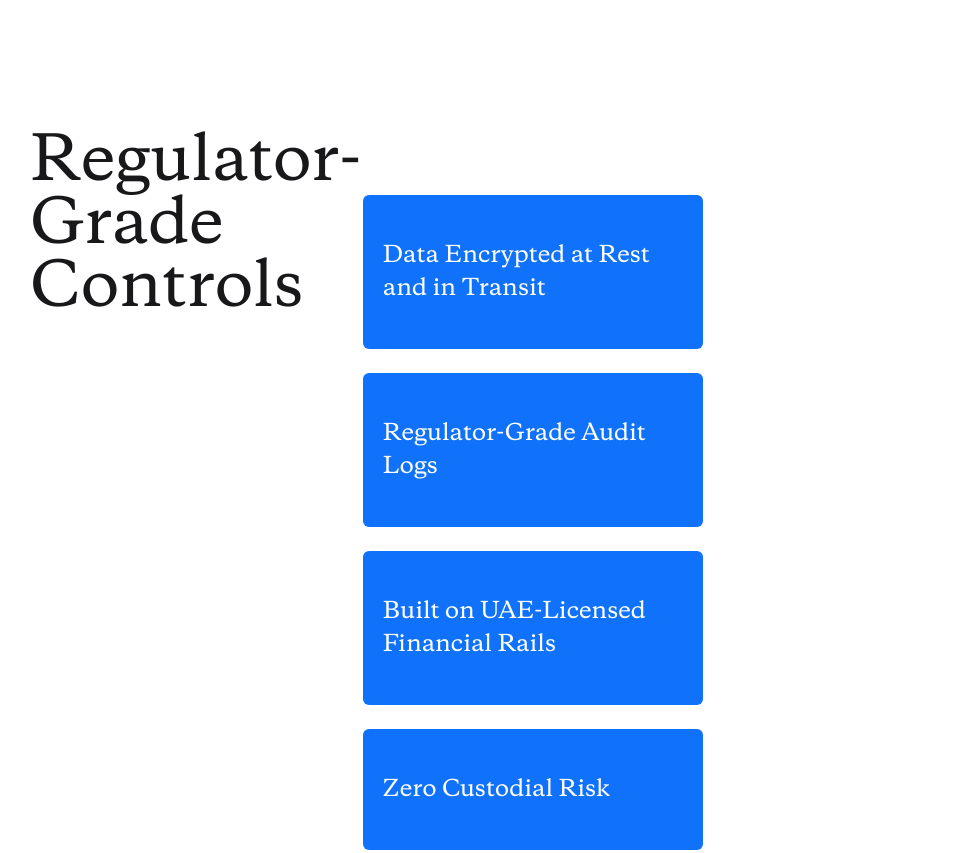
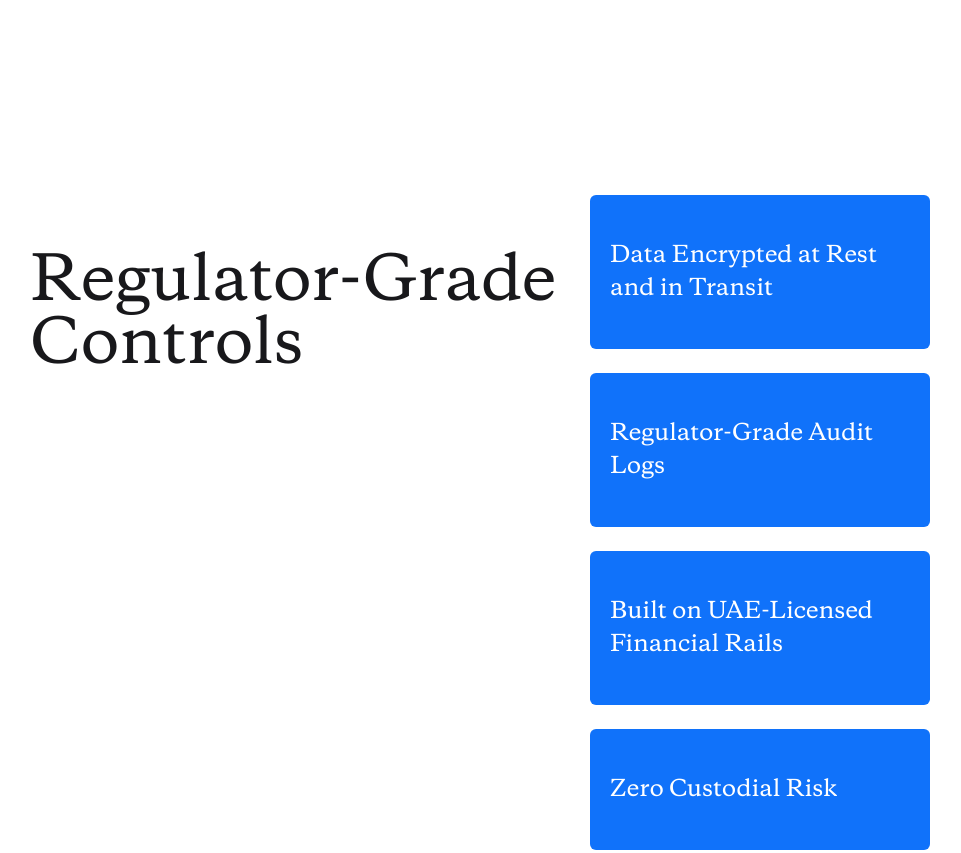
Before and after one commit to tidy-dev-team/GCC, a plain HTML site: page Template_02/index.html in a window 1280 px wide. Shown: the part 5140-5993 px from the top of the page, without its empty margins (226-1187 px from the left). Drawn offline with nearby package versions, Linux system fonts and the light colour scheme.

Commit message:
Update index.html

```diff
--- a/Template_02/index.html
+++ b/Template_02/index.html
@@ -296,8 +296,8 @@
     </section>
 
     <section class="section mx-auto flex justify-center !max-w-full !my-70">
-        <div class="ml-60">
-            <h2 class="text-6xl copernicus font-normal line-105">
+        <div class="ml-60 translate-y-30">
+            <h2 class="text-6xl copernicus font-normal line-105 w-140">
                 Regulator-Grade Controls
             </h2>
         </div>
```
